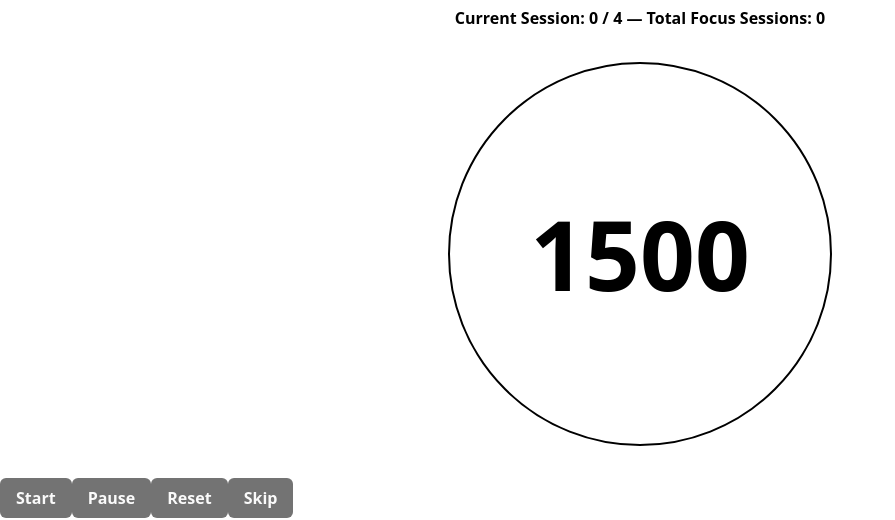
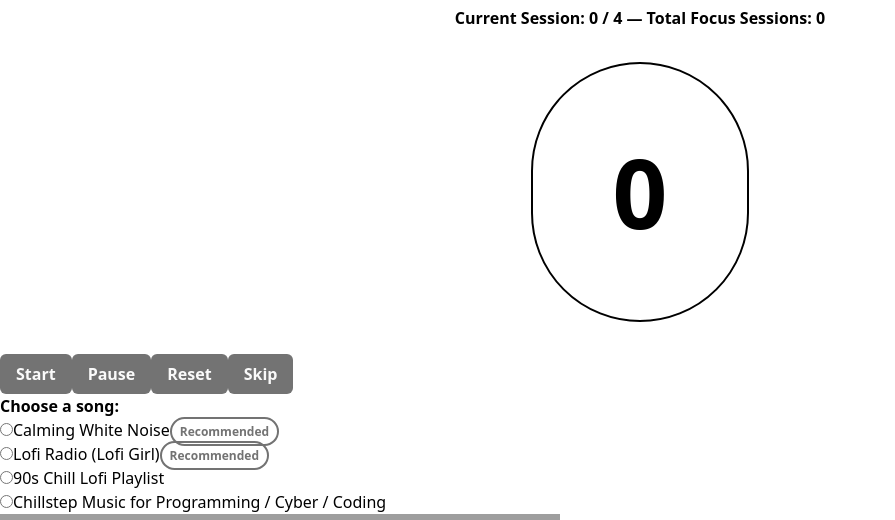
Before and after one commit to elixer-prince/elixer-focus, a React (Vite) app in the folder react-frontend/: page / in a window 1280 px wide. Shown: the part 154-674 px from the top of the page, without its empty margins (0-895 px from the left). Built offline with nearby package versions, Linux system fonts and the light colour scheme; grey boxes are pictures that could not be loaded.

Commit message:
feat(countdown-timer): create all the timer states

```diff
--- a/react-frontend/src/components/CountdownTimer.tsx
+++ b/react-frontend/src/components/CountdownTimer.tsx
@@ -1,11 +1,16 @@
 import { useState } from "react";
 
 const CountdownTimer = () => {
-    const [remainingTimeInSeconds, setRemainingTimeSeconds] = useState(1500);
+    const sessionCountLimit = 4;
     const [currentSessionCount, setCurrentSessionCount] = useState(0);
     const [currentSessionType, setCurrentSessionType] = useState("Focus");
     const [totalSessionsCompleted, setTotalSessionsCompleted] = useState(0);
-    const sessionCountLimit = 4;
+    const [interval, setInterval] = useState(null);
+    const [intervalStarted, setIntervalStarted] = useState(false);
+    const [timerPaused, setTimerPaused] = useState(true);
+    const [totalStartTimeInSeconds, setTotalStartTimeInSeconds] = useState(0);
+    const [endTime, setEndTime] = useState(0);
+    const [remainingTimeInSeconds, setRemainingTimeSeconds] = useState(0);
 
     return (
         <section>
```
